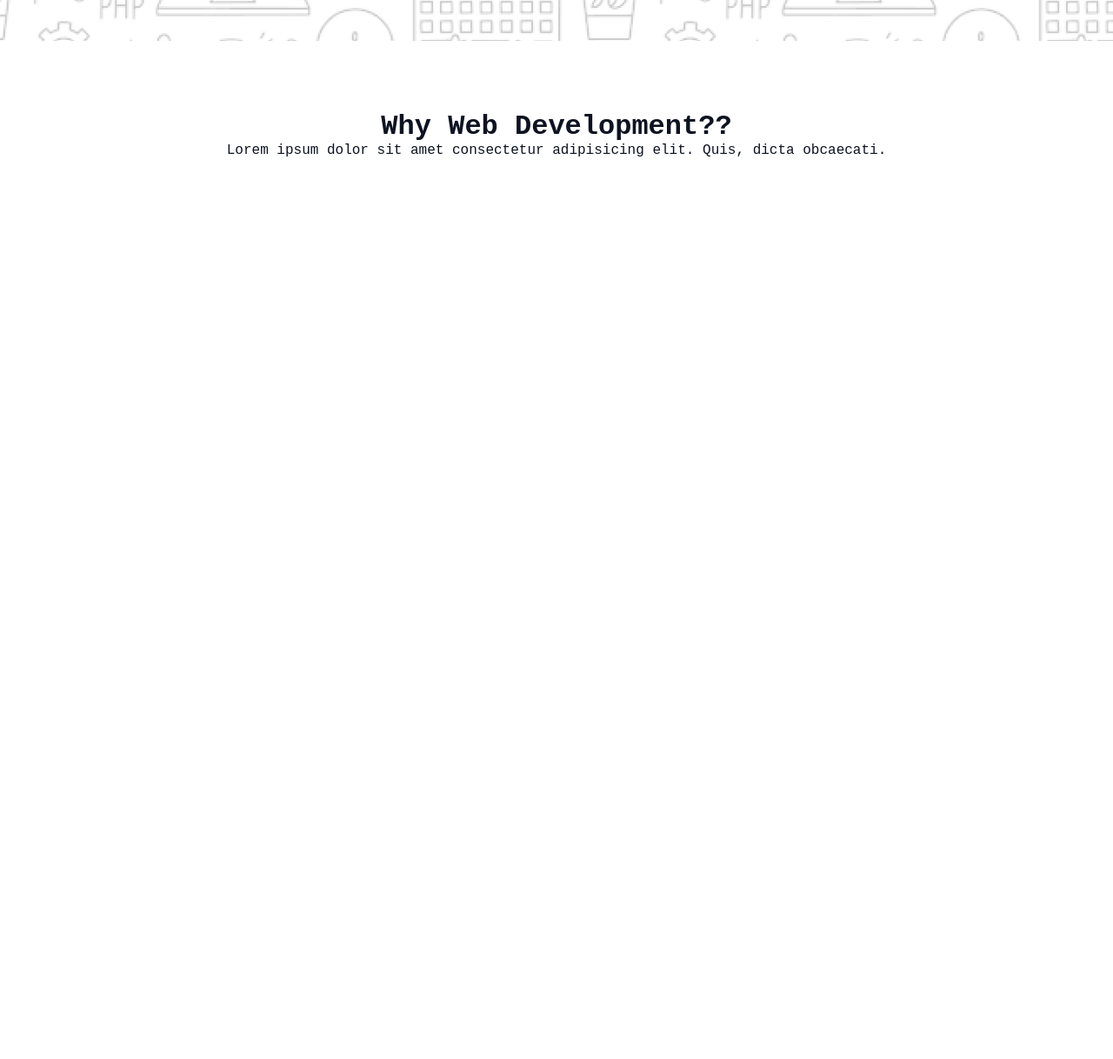
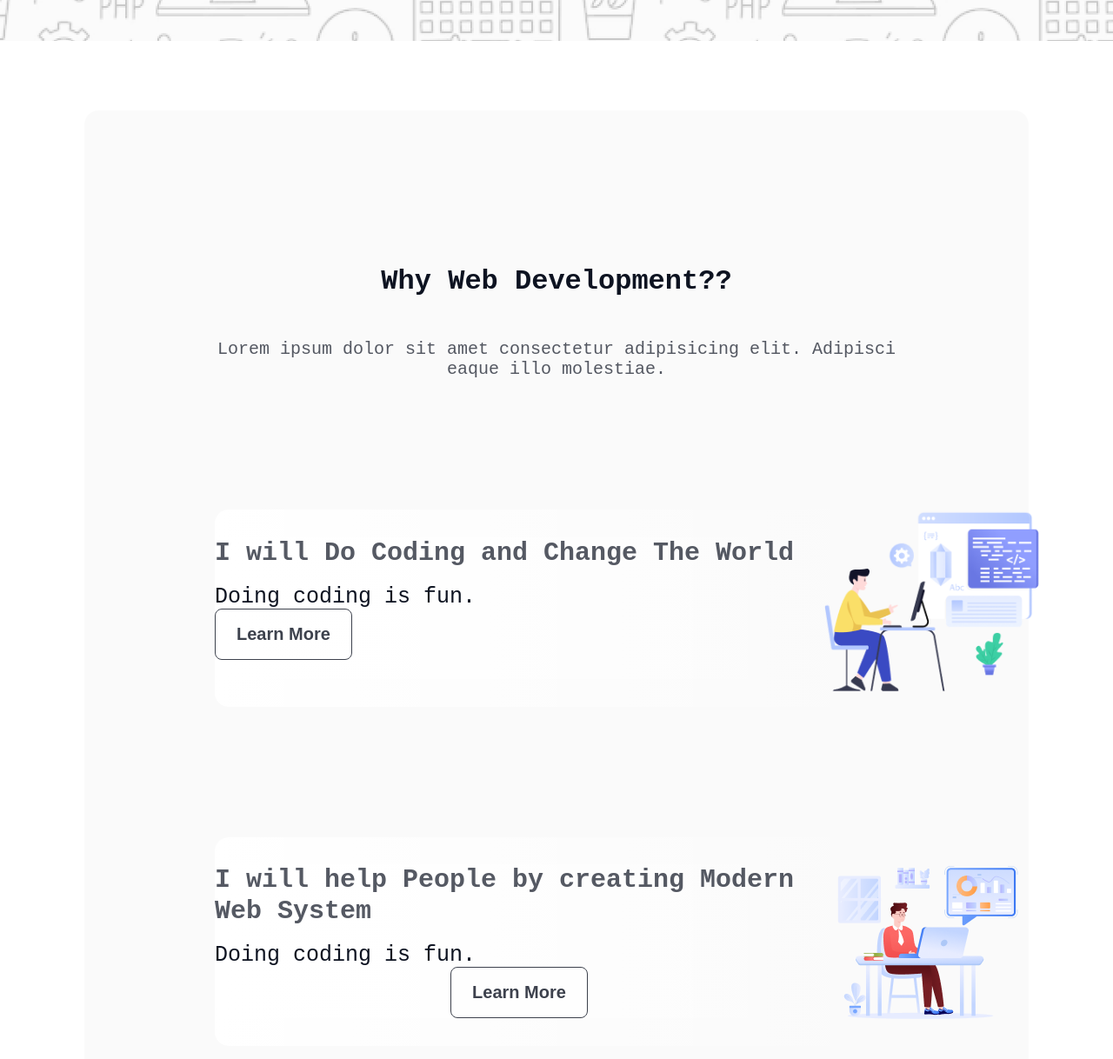
Before and after one commit to Shum0umaiya/Assignment-1, a plain HTML site: page index.htm in a window 1280 px wide. Shown: the part 754-1972 px from the top of the page at 87% size. Before the commit the page ends 1016 px from the top, so only its background shows below. Drawn offline with Linux system fonts and the light colour scheme; a web font is replaced by a local one.

Commit message:
added layers

```diff
--- a/index.htm
+++ b/index.htm
@@ -20,26 +20,56 @@
                 </li>
             </ul>
         </nav>
-        <header class="header">
+        <header class="header secendary-bg">
         <div class="banner">
             <img class="group" src="assets/Group.png" alt="">
             <h4 class="banner-title">
                 "In the near future, I hope to become a Developer."
             </h4>
-            <p class="banner-text">
+            <p class="banner-text section-description">
                 I am learning how to develop websites. Hopefully I will submit this assignment on time.
             </p>
             <button class="btn-sec">Contact with me</button>
         </div>
     </header>
     <main>
-        <section class="about">
-            <h3 class="section-title">
+        <section class="about secendary-bg">
+            <h3 class="section-title frame">
                 Why Web Development??
             </h3>
             <p class="section-description">
-                Lorem ipsum dolor sit amet consectetur adipisicing elit. Quis, dicta obcaecati.
+                Lorem ipsum dolor sit amet consectetur adipisicing elit. Adipisci eaque illo molestiae.
             </p>
+            <section class="skills">
+                <div class="skills-image">
+                    <div class="develop layout">
+                        <h4 class="develop-title">I will Do Coding and Change The World</h4>
+                        <p class="develop-subtitle">Doing coding is fun. </p>
+                        <button class="btn-primary">Learn More</button>
+                    </div>
+                         <img class="layer" src="assets/Layer_1.png" alt="">
+                </div>
+            </section>
+            <section class="skills">
+                <div class="skills-two">
+                    <div class="develop layout-two">
+                        <h4 class="develop-title">I will help People by creating Modern Web System</h4>
+                        <p class="develop-subtitle">Doing coding is fun. </p>
+                        <button class="btn-primary">Learn More</button>
+                    </div>
+                         <img class="layer" src="assets/Group 3.png" alt="">
+                </div>
+            </section>
+            <section class="skills">
+                <div class="skills-image">
+                    <div class="develop layout">
+                        <h4 class="develop-title">I will Do Coding and Change The World</h4>
+                        <p class="develop-subtitle">Doing coding is fun. </p>
+                        <button class="btn-primary">Learn More</button>
+                    </div>
+                         <img class="layer-three" src="assets/Group 4.png" alt="">
+                </div>
+            </section>
         </section>
     </main>
 
--- a/styles/assignment.css
+++ b/styles/assignment.css
@@ -109,12 +109,94 @@ main{
 }
 
 .section-description{
-    font-size: 16px;
+    font-size: 20px;
     font-weight: 400;
     color: rgb(13, 19, 33);
     text-align: center;
+    opacity: 0.7;
+
 }
+
+.secendary-bg{
+   background-color: rgba(13, 19, 33, 0.02);
+}
+.layer{
+    width: 260px ;
+}
+
+.develop{
+    border-radius: 16px;
+    background: linear-gradient(90.00deg, rgb(255, 255, 255),rgba(255, 255, 255, 0) 100%);
+    justify-content: space-between;
+}
+
+.develop-title{
+    color: rgba(13, 19, 33, 0.7);
+    font-size: 30px;
+    font-weight: 700;
+    line-height: 36px;
+    letter-spacing: 0%;
+    text-align: left;
+    width: 700px;
+}
+
+.develop-subtitle{
+    color: rgb(13, 19, 33);
+    font-size: 25px;
+    font-weight: 400;
+    line-height: 26px;
+    letter-spacing: 0%;
+    text-align: left;
+    margin-top: 20px;
+    opacity: 0.7px;
+}
+
 .about{
     border-radius: 16px;
-    padding: 1000px 245px auto;
+    padding: 130px 150px;
+    text-align: centre;
 }
+
+.frame{
+    flex: none;
+    order: 0;
+    margin: 48px 0px;
+}
+
+.skills{
+    border-radius: 16px;
+    background: linear-gradient(90.00deg, rgb(255, 255, 255),rgba(255, 255, 255, 0) 100%);
+    margin-top: 150px;
+
+}
+
+.skills-image{
+    display: flex;
+    justify-content: space-between;
+}
+
+.layout{
+    flex: none;
+    order: 0;
+    align-self: stretch;
+    flex-grow: 0;
+    margin: 32px 0px;
+}
+
+.skills-btn{
+    width: 477px;
+
+}
+
+.layer-three{
+    width: 230px;
+}
+
+.skills-two{
+    align-items: center;
+    display: flex;
+}
+
+.layout-two{
+    text-align: center;
+}
```
